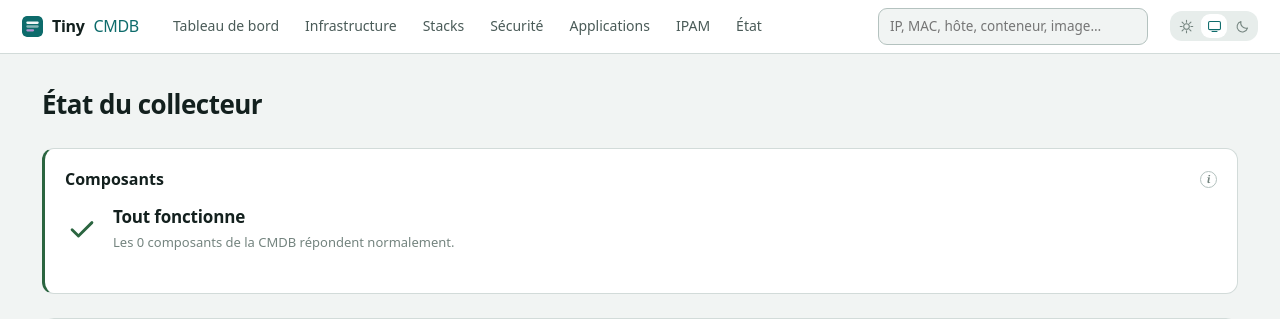
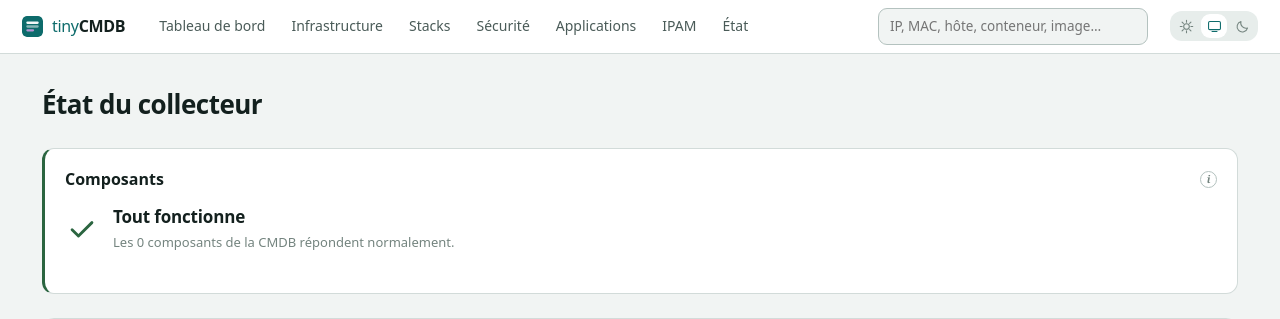
Before and after one commit to morphe777/tinycmdb, a FastAPI app: template app/web/templates/etat.html in a window 1280 px wide. Shown: the top 319 px of the page. Run offline with FastAPI, Linux system fonts and the light colour scheme; the template is opened without the code that fills it, so the values that code supplies are empty; parts of the project's set-up code (start-up, migrations or seed data) failed here and were passed over.

Commit message:
Marque : « tiny » en sarcelle, « CMDB » en gras
Reprend le traitement de l'ancienne marque en inversant les rôles : la
petitesse annoncée d'abord, en couleur et sans graisse, l'objet ensuite.

Au passage, un défaut visible : l'écart de la barre du haut s'insérait au
milieu du nom. Un nœud de texte nu dans un conteneur flex devient un élément
flex à part entière, et recevait donc le `gap` comme n'importe quel voisin. Le
mot est désormais dans un seul élément.

Même traitement sur l'image de partage, pour que la vitrine et l'interface
portent la même marque.

Co-Authored-By: Claude Opus 5 <noreply@anthropic.com>

```diff
--- a/app/web/static/console.css
+++ b/app/web/static/console.css
@@ -117,9 +117,9 @@ code { font-family: var(--mono); font-size: .88em; }
   color: var(--encre); padding: 14px 0; white-space: nowrap;
   display: flex; align-items: center; gap: 9px;
 }
-/* Un seul mot, deux couleurs : pas d'espace entre les deux moitiés, contrairement à
-   l'ancienne marque en deux mots. */
-.marque span { color: var(--auto); font-weight: 400; }
+/* Un seul mot, deux couleurs : « tiny » en sarcelle et sans graisse, « CMDB » en gras —
+   la petitesse annoncée d'abord, l'objet ensuite. */
+.marque-nom span { color: var(--auto); font-weight: 400; }
 .marque-logo { width: 21px; height: 21px; flex: none; border-radius: 5px; }
 .marque:hover { text-decoration: none; }
 .topbar nav { display: flex; gap: 2px; flex: 1; flex-wrap: wrap; }
--- a/app/web/templates/base.html
+++ b/app/web/templates/base.html
@@ -35,7 +35,9 @@
       <rect x="13" y="28.5" width="38" height="7" rx="3.5" fill="#ffffff" opacity=".5"/>
       <rect x="13" y="40" width="24" height="7" rx="3.5" fill="#b793d3"/>
     </svg>
-    Tiny<span>CMDB</span>
+    {# Un seul élément pour le mot : le nœud de texte nu deviendrait sinon un élément
+       flex à part entière, et l'écart de la barre s'insérerait au milieu du nom. #}
+    <span class="marque-nom"><span>tiny</span>CMDB</span>
   </a>
   <button class="menu-bascule" type="button" aria-expanded="false"
           aria-controls="menu-principal" aria-label="Menu">
```
Also changed, not shown: docs/social-preview.svg.
